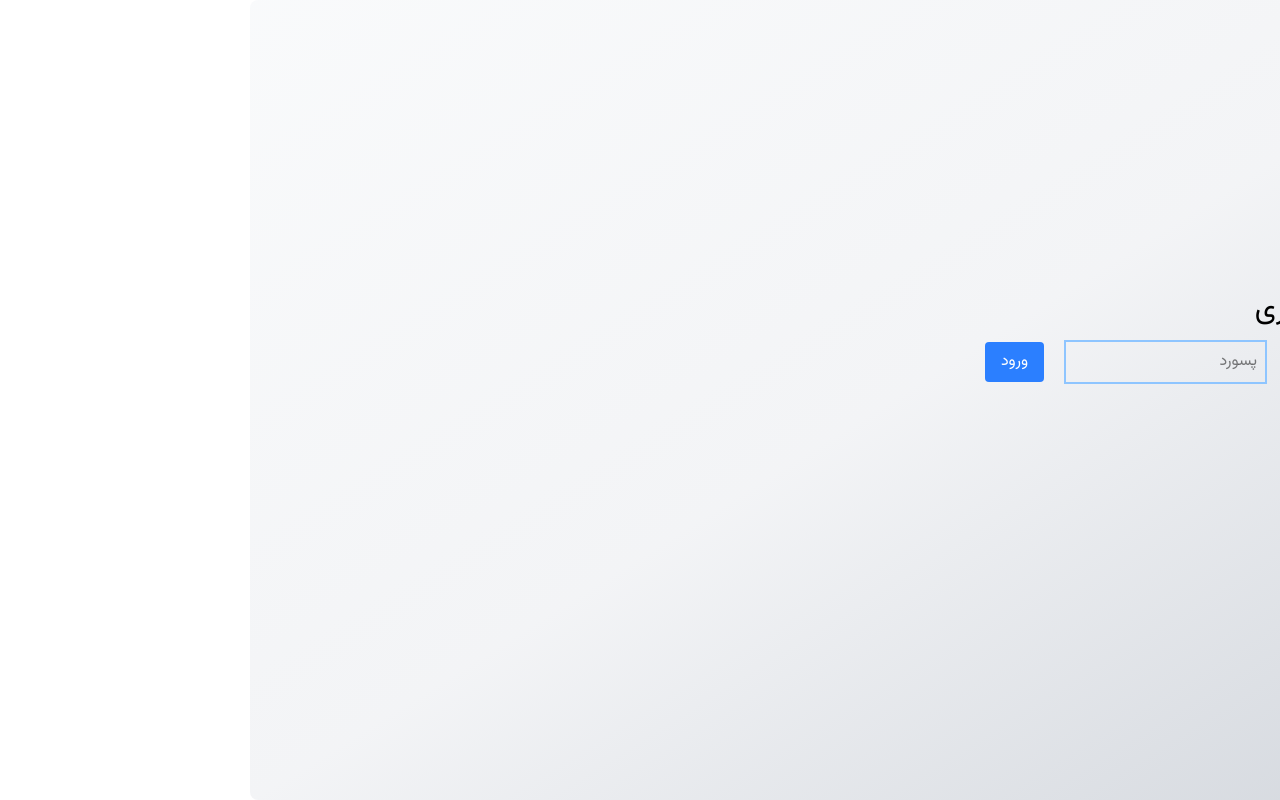
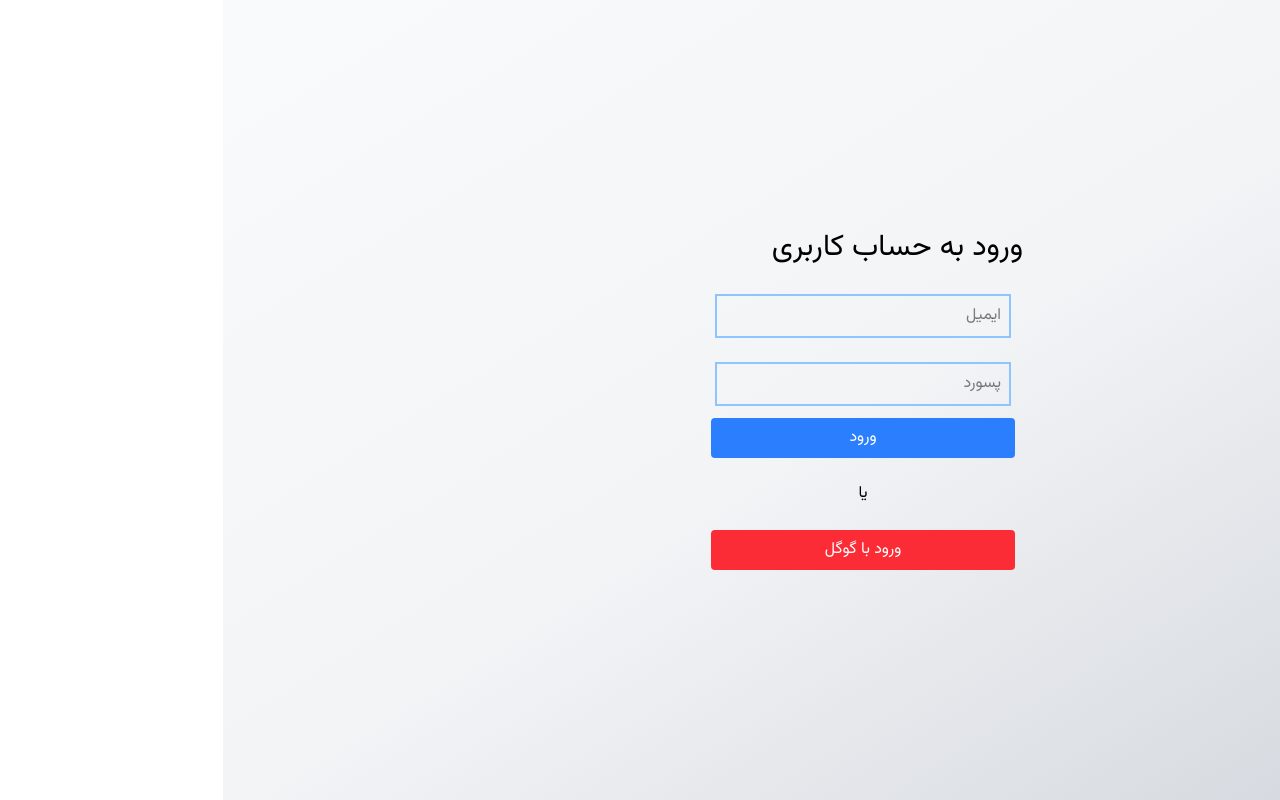
Before and after one commit to naderpjr/monaed, a Next.js app: page /login in a window 1280 px wide. Built offline with nearby package versions, Linux system fonts and the light colour scheme; no server answers.

Commit message:
bugs created

```diff
--- a/app/login/page.js
+++ b/app/login/page.js
@@ -1,7 +1,12 @@
 "use client";
 
-import { useState } from "react";
-import { signInWithEmailAndPassword, signInWithPopup, GoogleAuthProvider } from "firebase/auth";
+import { useState, useEffect } from "react";
+import {
+    signInWithEmailAndPassword,
+    signInWithRedirect,
+    getRedirectResult,
+    GoogleAuthProvider
+} from "firebase/auth";
 import { auth, db } from "@/libs/firebase";
 import { doc, getDoc, setDoc, serverTimestamp } from "firebase/firestore";
 import { useRouter } from "next/navigation";
@@ -11,35 +16,57 @@ export default function LoginPage() {
     const [password, setPassword] = useState("");
     const router = useRouter();
 
+    // ⚡ بعد از Google Redirect
+    useEffect(() => {
+        getRedirectResult(auth)
+            .then(async (result) => {
+                if (!result) return;
+                const user = result.user;
+
+                const ref = doc(db, "users", user.uid);
+                const snap = await getDoc(ref);
+
+                if (!snap.exists()) {
+                    await setDoc(ref, {
+                        name: user.displayName,
+                        email: user.email,
+                        photoURL: user.photoURL,
+                        provider: "google",
+                        createdAt: serverTimestamp(),
+                    });
+                }
+
+                router.push("/dashboard"); // بعد از پردازش → ریدایرکت
+            })
+            .catch((err) => {
+                console.error(err);
+                alert("Google login failed");
+            });
+    }, [router]);
+
+    // Email / Password Login
     const handleLogin = async (e) => {
         e.preventDefault();
+
+        if (!email || !password) {
+            alert("ایمیل و پسورد را وارد کنید");
+            return;
+        }
+
         try {
-            await signInWithEmailAndPassword(auth, email, password);
-            router.push("/dashboard");
-        } catch (err) {
-            alert("Login failed");
-        }
-    };
+            const userCredential = await signInWithEmailAndPassword(auth, email, password);
+            const user = userCredential.user;
 
-
-    const handleGoogleLogin = async () => {
-        try {
-            const provider = new GoogleAuthProvider();
-
-            const result = await signInWithPopup(auth, provider);
-            const user = result.user;
-
-
+            // داده‌ها رو از Firestore بخون
             const ref = doc(db, "users", user.uid);
             const snap = await getDoc(ref);
 
-
             if (!snap.exists()) {
+                // اگر اولین بار لاگین کرد
                 await setDoc(ref, {
-                    name: user.displayName,
+                    name: "کاربر",
                     email: user.email,
-                    photoURL: user.photoURL,
-                    provider: "google",
+                    provider: "email",
                     createdAt: serverTimestamp(),
                 });
             }
@@ -47,28 +74,49 @@ export default function LoginPage() {
             router.push("/dashboard");
         } catch (err) {
             console.error(err);
-            alert("Google login failed");
+            alert("Login failed: " + err.message);
         }
     };
 
+    // Google Login
+    const handleGoogleLogin = () => {
+        const provider = new GoogleAuthProvider();
+        signInWithRedirect(auth, provider); // ⚡ Redirect نه popup
+    };
 
     return (
-        <div className="w-full h-screen bg-linear-to-br from-gray-50 via-gray-100 to-gray-300 p-6 text-black rounded-lg flex flex-col justify-center">
-            <form lassName="w-100 p-10 flex flex-col justify-between" onSubmit={handleLogin}>
-                <h1 className="text-3xl">ورود به حساب کاربری</h1>
-                <input className="outline-none border-2 border-blue-300 px-2 py-2 m-3" placeholder="ایمیل" onChange={(e) => setEmail(e.target.value)} />
-                <input className="outline-none border-2 border-blue-300 px-2 py-2 m-3" type="password" placeholder="پسورد" onChange={(e) => setPassword(e.target.value)} />
-                <button className="bg-blue-500 text-white px-4 py-2 rounded mx-2 hover:bg-blue-600" type="submit">ورود</button>
-
-
-                <br />
-                <br />
-                <br />
-                <br />
-                <button className="bg-blue-500 text-white px-4 py-2 rounded mx-2 hover:bg-blue-600" type="button" onClick={handleGoogleLogin}>
-                    Continue with Google
+        <div className="w-full h-screen bg-linear-to-br from-gray-50 via-gray-100 to-gray-300 p-6 flex flex-col justify-center items-center">
+            <form className="w-100 p-10 flex flex-col justify-between" onSubmit={handleLogin}>
+                <h1 className="text-3xl mb-4">ورود به حساب کاربری</h1>
+                <input
+                    className="outline-none border-2 border-blue-300 px-2 py-2 m-3"
+                    placeholder="ایمیل"
+                    value={email}
+                    onChange={(e) => setEmail(e.target.value)}
+                />
+                <input
+                    className="outline-none border-2 border-blue-300 px-2 py-2 m-3"
+                    type="password"
+                    placeholder="پسورد"
+                    value={password}
+                    onChange={(e) => setPassword(e.target.value)}
+                />
+                <button
+                    className="bg-blue-500 text-white px-4 py-2 rounded mx-2 hover:bg-blue-600"
+                    type="submit"
+                >
+                    ورود
                 </button>
 
+                <div className="my-6 text-center">یا</div>
+
+                <button
+                    className="bg-red-500 text-white px-4 py-2 rounded mx-2 hover:bg-red-600"
+                    type="button"
+                    onClick={handleGoogleLogin}
+                >
+                    ورود با گوگل
+                </button>
             </form>
         </div>
     );
--- a/libs/firebase.js
+++ b/libs/firebase.js
@@ -1,4 +1,5 @@
-import { initializeApp, getApps } from "firebase/app";
+// libs/firebase.js
+import { initializeApp, getApps, getApp } from "firebase/app";
 import { getAuth } from "firebase/auth";
 import { getFirestore } from "firebase/firestore";
 
@@ -6,11 +7,12 @@ const firebaseConfig = {
     apiKey: process.env.NEXT_PUBLIC_FIREBASE_API_KEY,
     authDomain: process.env.NEXT_PUBLIC_FIREBASE_AUTH_DOMAIN,
     projectId: process.env.NEXT_PUBLIC_FIREBASE_PROJECT_ID,
+    storageBucket: process.env.NEXT_PUBLIC_FIREBASE_STORAGE_BUCKET, // حتما .appspot.com باشه
+    messagingSenderId: process.env.NEXT_PUBLIC_FIREBASE_MESSAGING_SENDER_ID,
     appId: process.env.NEXT_PUBLIC_FIREBASE_APP_ID,
 };
 
-const app =
-    getApps().length === 0 ? initializeApp(firebaseConfig) : getApps()[0];
+const app = !getApps().length ? initializeApp(firebaseConfig) : getApp();
 
 export const auth = getAuth(app);
 export const db = getFirestore(app);
```
